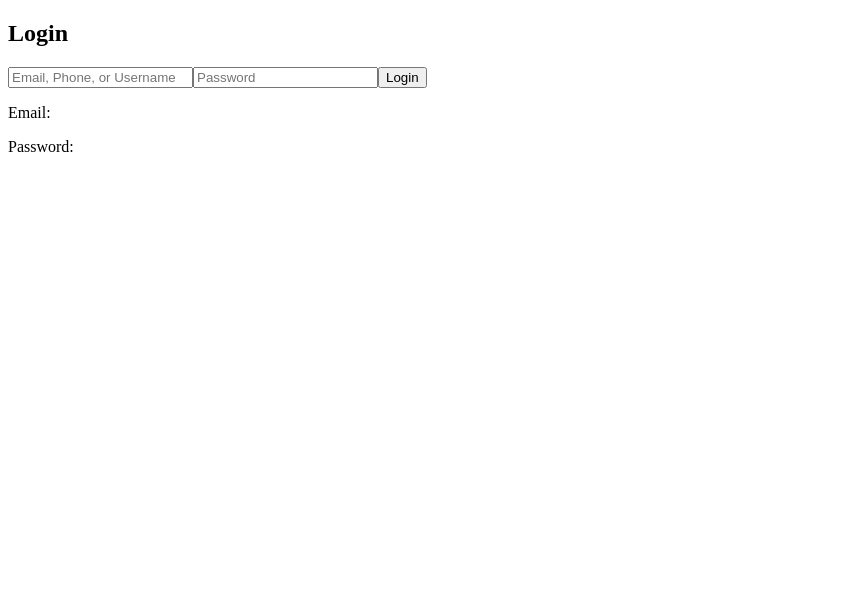
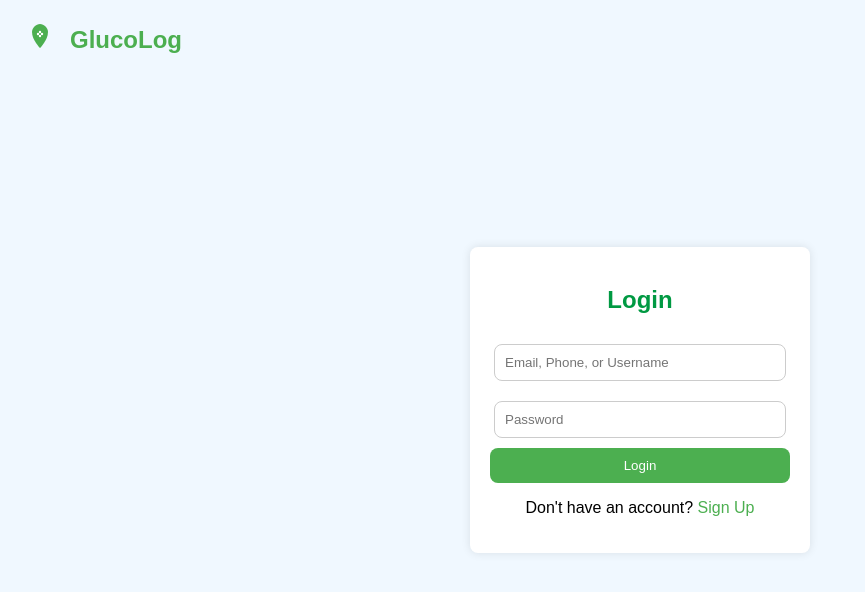
Before and after one commit to ayoola135790/35lproject, a React (Vite) app in the folder T1D-BloodSugar-App/frontend/: page /login in a window 1280 px wide. Shown: the top 592 px of the page, without its empty margins (0-865 px from the left). Built offline with nearby package versions, Linux system fonts and the light colour scheme.

Commit message:
func(loginStyling): styled the log in page * added logo * created app name

```diff
--- a/T1D-BloodSugar-App/frontend/pages/LoginPage.jsx
+++ b/T1D-BloodSugar-App/frontend/pages/LoginPage.jsx
@@ -1,6 +1,6 @@
 import React, { useState } from "react";
 import { useNavigate } from "react-router-dom"; // import useNavigate
-// import "./LoginPage.css"; // Import CSS for styling
+import "../styles/LoginPage.css";
 
 const LoginPage = () => {
   const [identifier, setIdentifier] = useState(""); // Can be email, phone, or username
@@ -28,6 +28,20 @@ const LoginPage = () => {
 
   return (
     <div className="login-container">
+       <div className="branding">
+        <svg width="40" height="40" xmlns="http://www.w3.org/2000/svg" viewBox="0 0 100 100">
+          <path d="M50 10c-10 0-20 10-20 20 0 20 20 40 20 40s20-20 20-40c0-10-10-20-20-20z" fill="#4CAF50"/>
+          <circle cx="50" cy="30" r="3" fill="#ffffff"/>
+          <circle cx="45" cy="35" r="3" fill="#ffffff"/>
+          <circle cx="55" cy="35" r="3" fill="#ffffff"/>
+          <circle cx="50" cy="40" r="3" fill="#ffffff"/>
+          <line x1="50" y1="30" x2="45" y2="35" stroke="#ffffff" stroke-width="2"/>
+          <line x1="50" y1="30" x2="55" y2="35" stroke="#ffffff" stroke-width="2"/>
+          <line x1="45" y1="35" x2="50" y2="40" stroke="#ffffff" stroke-width="2"/>
+          <line x1="55" y1="35" x2="50" y2="40" stroke="#ffffff" stroke-width="2"/>
+        </svg>
+        <h1>GlucoLog</h1>
+      </div>
       <h2>Login</h2>
       <form onSubmit={handleSubmit}>
         <input
@@ -46,10 +60,10 @@ const LoginPage = () => {
         />
         <button type="submit">Login</button>
       </form>
-
-      {/* Debugging: Show real-time input values */}
-      <p>Email: {identifier}</p>
-      <p>Password: {password}</p>
+        {/* Sign Up Link */}
+      <p className="signup-link">
+          Don't have an account? <a href="/signup">Sign Up</a>
+        </p>
     </div>
   );
 };
--- /dev/null
+++ b/T1D-BloodSugar-App/frontend/styles/LoginPage.css
@@ -0,0 +1,76 @@
+body {
+    font-family: Arial, sans-serif;
+    background-color: #f0f8ff;
+    margin: 0;
+    height: 100vh;
+    display: flex;
+    justify-content: center;
+    align-items: center;
+}
+
+.page-container {
+    position: relative;
+    width: 100%;
+    height: 100%;
+}
+
+.branding {
+    position: absolute;
+    top: 20px;
+    left: 20px;
+    display: flex;
+    align-items: center;
+    gap: 10px;
+}
+
+.branding h1 {
+    color: #4CAF50;
+    font-size: 24px;
+    margin: 0;
+    font-family: 'Quicksand', sans-serif;
+}
+
+.login-container {
+    background-color: #ffffff;
+    padding: 20px;
+    border-radius: 8px;
+    box-shadow: 0 0 10px rgba(0, 0, 0, 0.1);
+    width: 300px;
+    text-align: center;
+}
+
+.login-container h2 {
+    margin-bottom: 20px;
+    color: #009942;
+}
+
+.login-container input {
+    width: 90%;
+    padding: 10px;
+    margin: 10px 0;
+    border: 1px solid #ccc;
+    border-radius: 8px;
+}
+
+.login-container button {
+    width: 100%;
+    padding: 10px;
+    background-color: #4CAF50;
+    color: white;
+    border: none;
+    border-radius: 8px;
+    cursor: pointer;
+}
+
+.login-container button:hover {
+    background-color: #45a049;
+}
+
+.login-container a {
+    color: #4CAF50;
+    text-decoration: none;
+}
+
+.login-container a:hover {
+    text-decoration: underline;
+}
```
